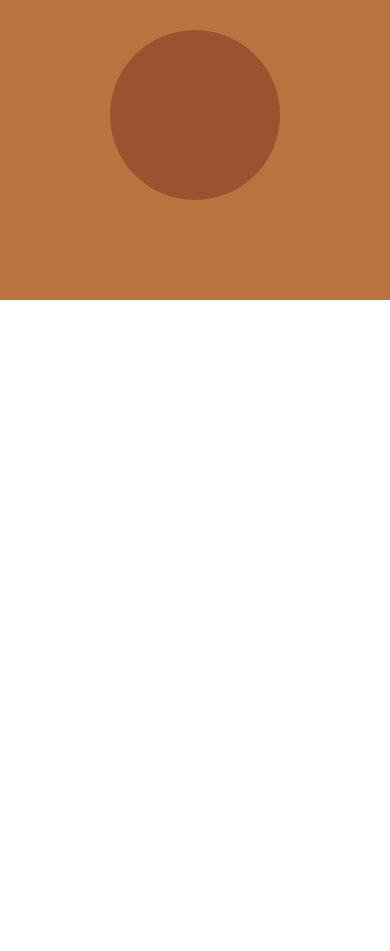
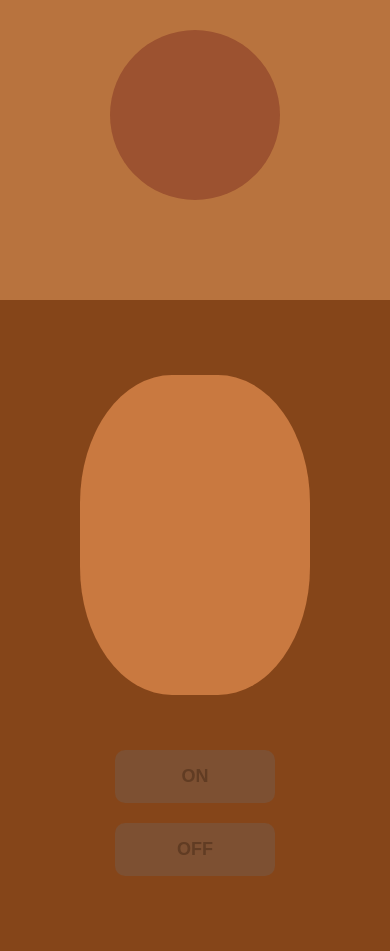
Before and after one commit to VitaliyKurovets/VitaliyKurovets.github.io, a plain HTML site: page one-project/index.html in a window 390 px wide. Shown: the part 1861-2812 px from the top of the page. Before the commit the page ends 2161 px from the top, so only its background shows below. Drawn offline with Linux system fonts and the light colour scheme.

Commit message:
Добавил ещё одну секцию с адаптацией.

```diff
--- a/one-project/css/style.css
+++ b/one-project/css/style.css
@@ -6,6 +6,8 @@
     margin: 0;
     padding: 0;
     text-decoration: none;
+    outline: 0 !important;
+    border: 0;
 }
 
 body {
@@ -321,6 +323,58 @@ body {
     background-color: red;
 }
 
+/* Шестая секция */
+
+.section-lamp {
+    background-color: #854519;
+    padding: 75px 0;
+    text-align: center;
+}
+
+
+.section-lamp .container {
+    display: flex;
+    justify-content: center;
+    flex-direction: column;
+    align-items: center;
+}
+
+.lamp {
+    display: block;
+    width: 300px;
+    height: 350px;
+    border-radius: 40%;
+    background-color: #c97940;
+    transition: all 0.5s ease-in;
+}
+
+.buttons {
+    display: flex;
+    justify-content: space-between;
+    width: 390px;
+    margin-top: 35px;
+}
+
+.section-lamp button {
+    outline: none;
+    width: 170px;
+    padding: 18px 0;
+    border-radius: 10px;
+    background-color: #613c23;
+    font-size: 20px;
+    text-transform: uppercase;
+    font-weight: bold;
+    color: #613c23;
+    background-color: #7d5032;
+    cursor: pointer;
+}
+
+.section-lamp button:hover {
+    -webkit-transform: scale(1.2);
+    -ms-transform: scale(1.2);
+    transform: scale(1.2);
+}
+
 /* Бургер меню */
 
 .burger-menu {
@@ -377,6 +431,7 @@ body {
     .section {
         padding: 40px 0 70px 0;
     }
+
     .header__menu {
         display: none;
     }
@@ -427,6 +482,22 @@ body {
     .effect {
         display: none;
     }
+
+    .lamp {
+        width: 230px;
+        height: 320px;
+    }
+
+    .buttons {
+        width: 370px;
+        margin-top: 35px;
+    }
+
+    .section-lamp button {
+        width: 160px;
+        padding: 16px 0;
+        font-size: 18px;
+    }
 }
 
 @media screen and (max-width: 475px) {
@@ -447,11 +518,39 @@ body {
     .section p {
         width: 350px;
     }
+
+    .buttons {
+        flex-direction: column;
+        align-items: center;
+        width: 370px;
+        margin-top: 35px;
+    }
+
+    .section-lamp button {
+        margin-top: 20px;
+    }
+
 }
 
 @media screen and (max-width: 375px) {
     .section p {
         width: 300px;
+    }
+
+    .lamp {
+        width: 150px;
+        height: 200px;
+    }
+
+    .buttons {
+        width: 300px;
+        margin-top: 35px;
+    }
+
+    .section-lamp button {
+        width: 140px;
+        padding: 14px 0;
+        font-size: 16px;
     }
 }
 
@@ -459,4 +558,20 @@ body {
     .section p {
         width: 250px;
     }
+
+    .lamp {
+        width: 180px;
+        height: 260px;
+    }
+
+    .buttons {
+        width: 250px;
+        margin-top: 35px;
+    }
+
+    .section-lamp button {
+        width: 120px;
+        padding: 12px 0;
+        font-size: 14px;
+    }
 }
--- a/one-project/index.html
+++ b/one-project/index.html
@@ -113,6 +113,20 @@
             </div>
     </section>
 
+    <!-- Шестая секция -->
+
+    <section class="section-lamp">
+        <div class="container">
+            <div class="lamp">
+
+            </div>
+            <div class="buttons">
+                <button class="target" onclick="changeBg()">On</button>
+                <button class="target" onclick="changeBg2()">Off</button>
+            </div>
+        </div>
+    </section>
+
     <script src="js/main.js"></script>
 </body>
 
--- a/one-project/js/main.js
+++ b/one-project/js/main.js
@@ -5,3 +5,13 @@ document.getElementById("burger-menu").onclick = function() {open()};
 function open() {
     document.getElementById("adaptive-menu").classList.toggle("menu");
 }
+
+// Функция для смены цвета фона при клике на кнопки
+
+function changeBg() {
+    document.querySelector(".lamp").style.background = "#FF9500";
+};
+
+function changeBg2() {
+    document.querySelector(".lamp").style.background = "#c97940";
+};
```
